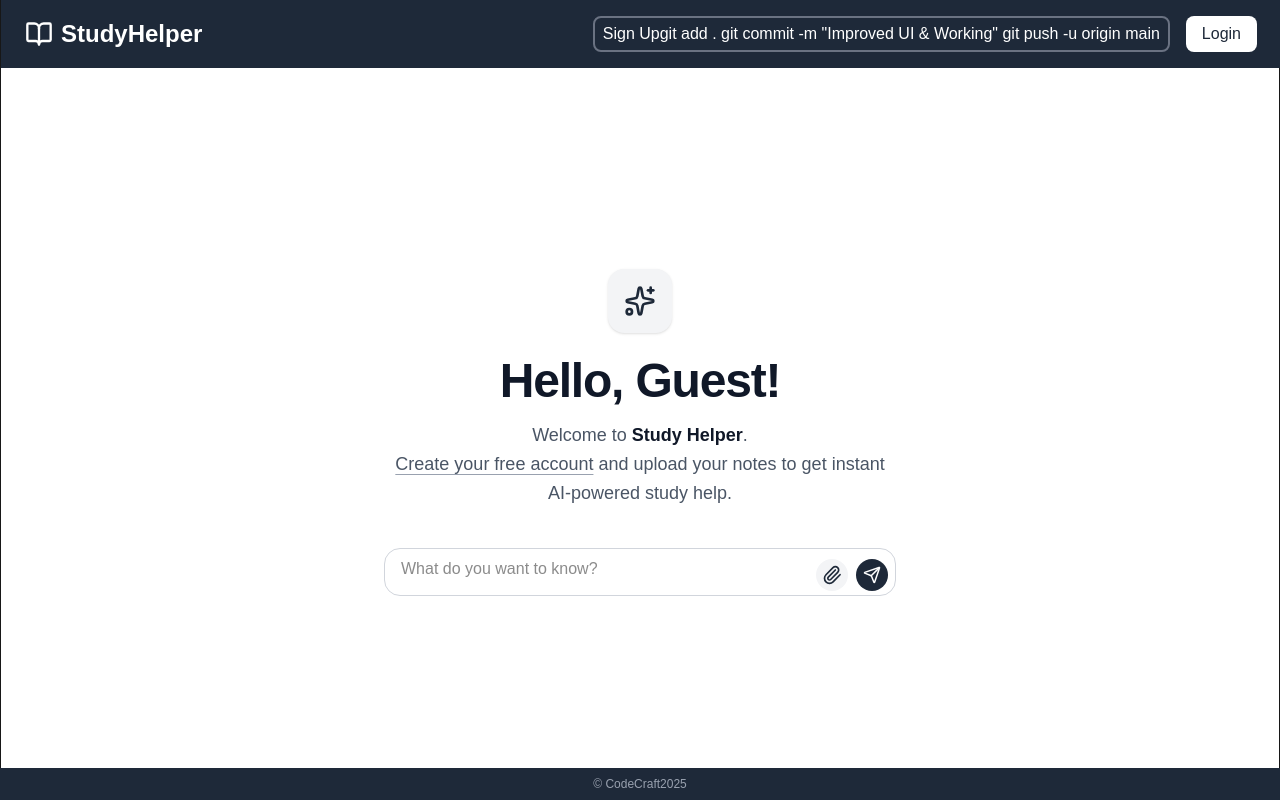
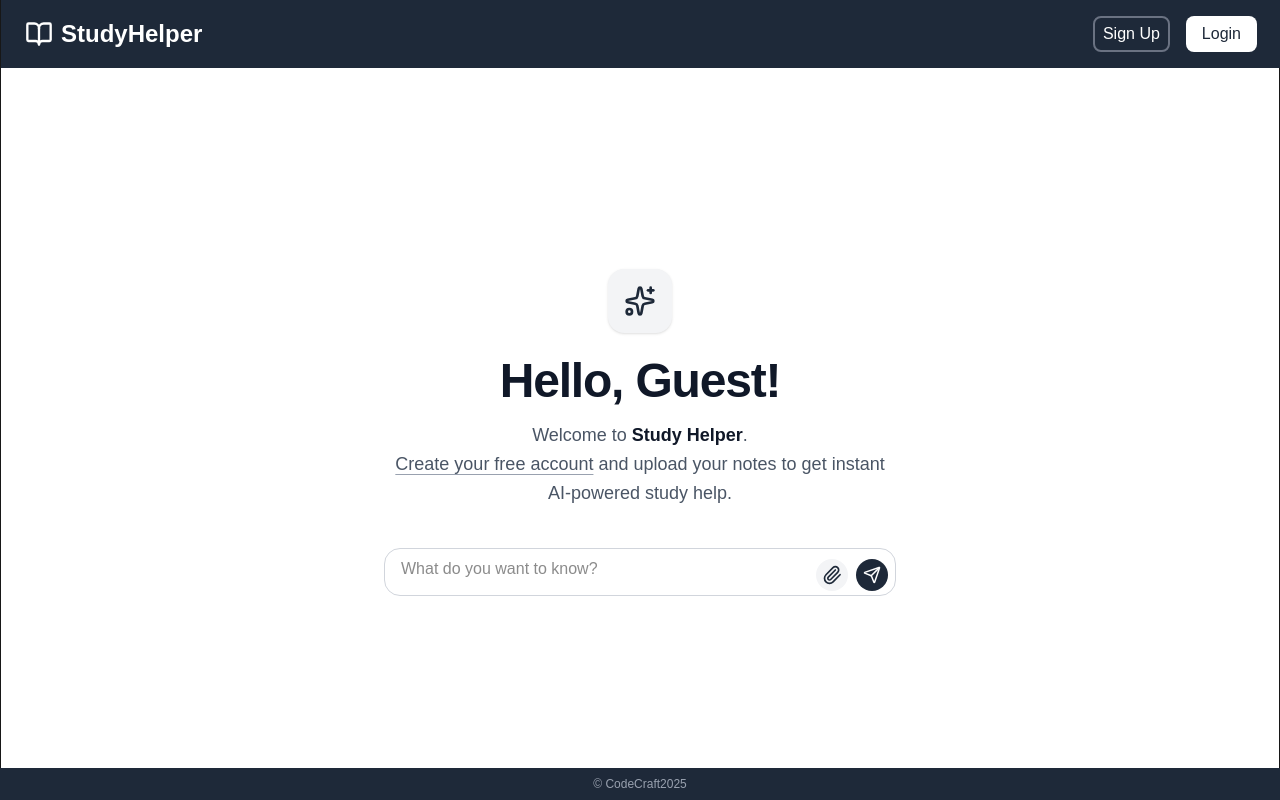
Before and after one commit to josiahjezraelguevarra/studybuddy, a Next.js app: page / in a window 1280 px wide. Built offline with nearby package versions, Linux system fonts and the light colour scheme.

Commit message:
Improved UI & Working

```diff
--- a/app/components/Header.tsx
+++ b/app/components/Header.tsx
@@ -14,9 +14,7 @@ export default function Header() {
       <div className="flex items-center gap-4">
         <Link href="/sign-up">
           <button className="bg-gray-800 px-2 py-1 text-white border-2 border-gray-500 rounded-lg hover:bg-white-700 transition cursor-pointer">
-            Sign Upgit add .
-git commit -m "Improved UI & Working"
-git push -u origin main
+            Sign Up
           </button>
         </Link>
 
```
